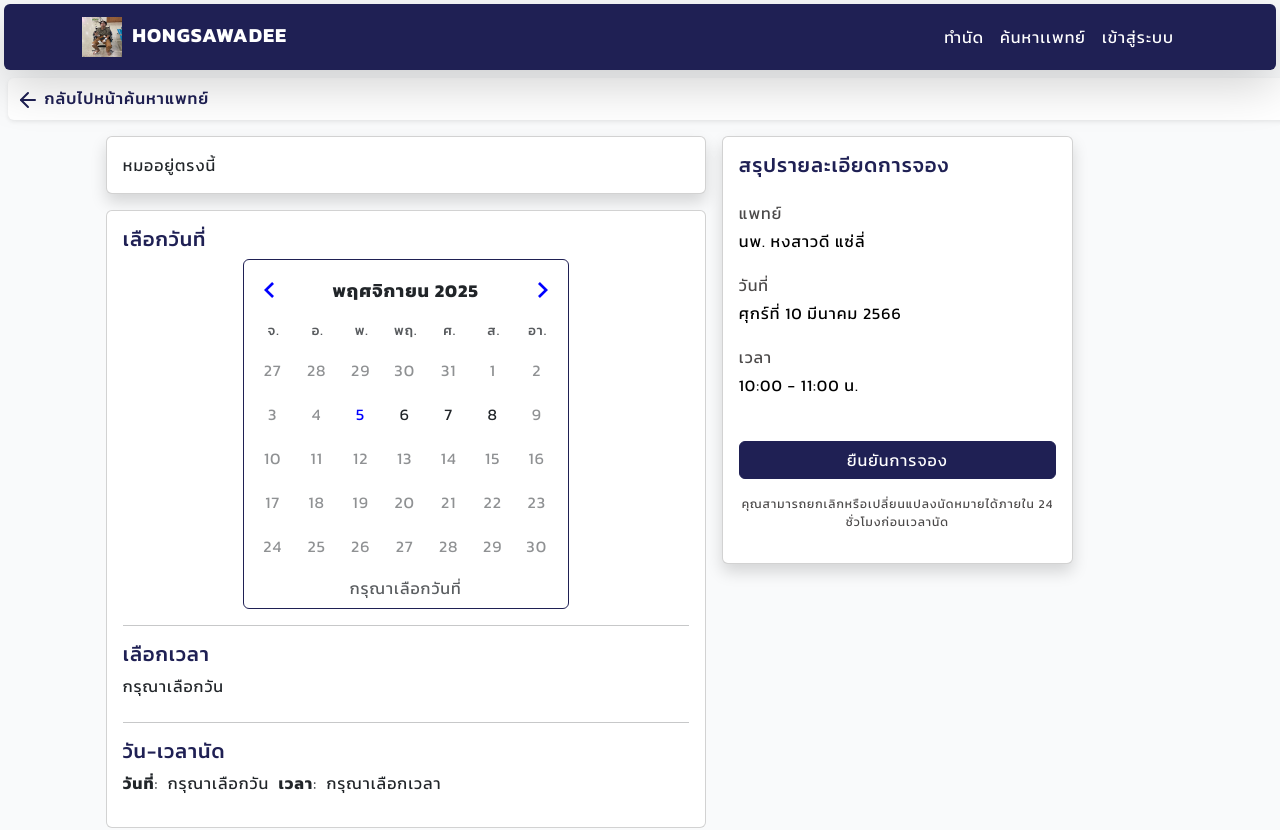
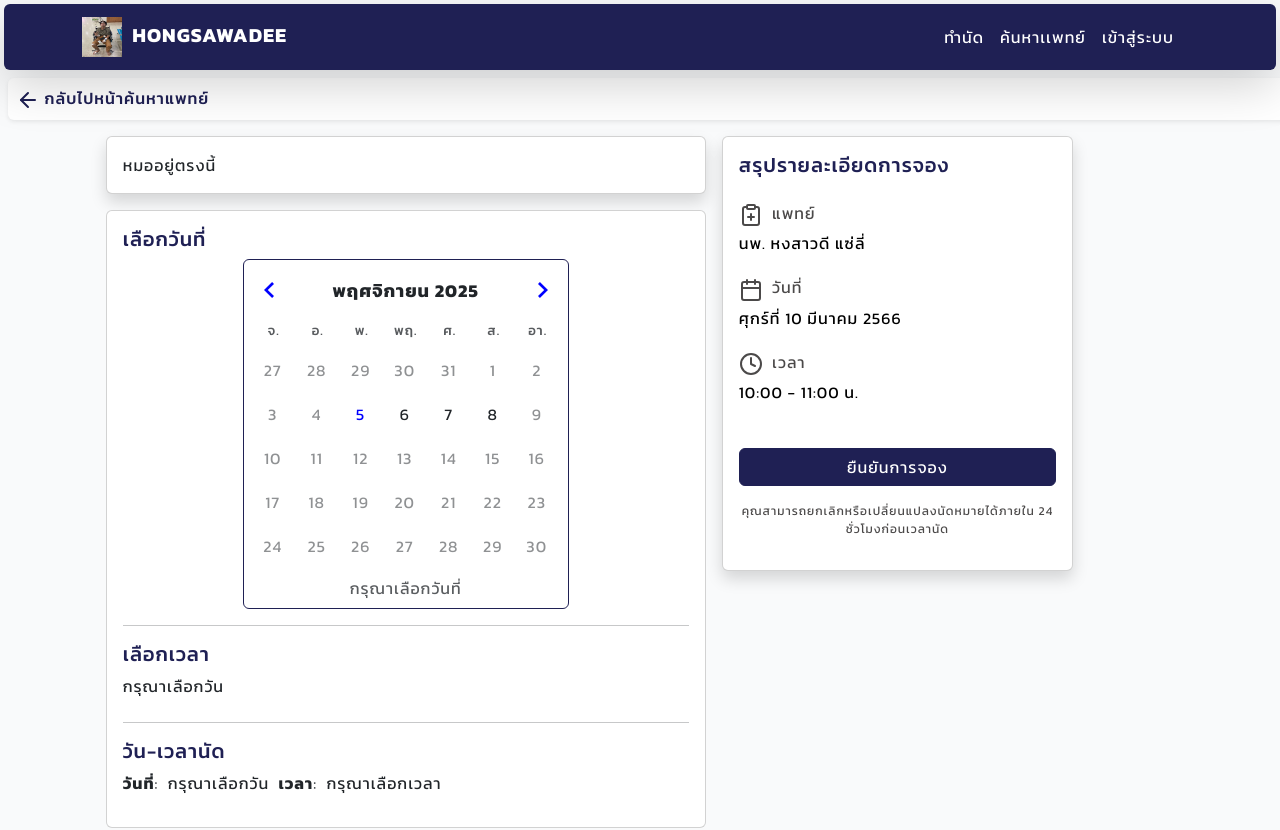
Before and after one commit to Supphanat-P/HealthQ-Co, a React (Vite) app: page /blank in a window 1280 px wide. Shown: the top 830 px of the page. Built offline with nearby package versions, Linux system fonts and the light colour scheme.

Commit message:
P
ลืมเปลี่ยนbranch

```diff
--- a/src/App.css
+++ b/src/App.css
@@ -14,7 +14,7 @@
 }
 
 body {
-  background-color: #F9FAFB !important;
+  background-color: #f9fafb !important;
 }
 
 a:hover {
@@ -51,7 +51,7 @@ select:hover {
   background-color: #1f2054 !important;
 }
 
-.btn-navy{
+.btn-navy {
   background-color: #1f2054 !important;
   border: 1px solid #1f2054 !important;
 }
@@ -276,7 +276,6 @@ button:hover {
   background-color: var(--primary);
 }
 
-
 .hero-video-card h5 {
   color: var(--on-primary);
 }
@@ -285,3 +284,8 @@ button:hover {
   width: 100%;
   height: 100%;
 }
+
+.sticky {
+  position: sticky;
+  top: 0;
+}
--- a/src/Pages/Home/Blank.jsx
+++ b/src/Pages/Home/Blank.jsx
@@ -2,12 +2,10 @@ import React, { useState } from "react";
 import { Calendar } from "../../components/Shared/Calendar";
 import SelectTime from "../../components/Shared/SelectTime";
 import BackToNavigate from "../../components/Shared/backToNavigate";
-import { useData } from "../../Context/DataContext";
-import { Button } from "react-bootstrap";
+import AppointmentSummary from "../../components/Shared/AppointmentSummary";
 
 export default function DatePickerExample() {
   const [selectedDoctorId, setSelectedDoctorId] = useState("D001");
-  const { doctors } = useData();
   const [selectedDate, setSelectedDate] = useState(null);
 
   return (
@@ -39,39 +37,11 @@ export default function DatePickerExample() {
             <div className="card shadow p-3 m-2" style={{ width: "600px" }}>
               คนไข้กรอกข้อมูลตรงนี้
             </div>
-             <div className="card shadow p-3 m-2" style={{ width: "600px" }}>
+            <div className="card shadow p-3 m-2" style={{ width: "600px" }}>
               แนบไฟล์ตรงนี้
             </div>
           </div>
-          <div className="stickky-side">
-            <div className="card w-75 shadow m-2 p-3">
-              <h5 className="mb-4 text-navy">สรุปรายละเอียดการจอง</h5>
-
-              <div className="mb-3">
-                <p className="text-gray mb-1">แพทย์</p>
-                <p className="text-black mb-1">นพ. หงสาวดี แซ่ลี่</p>
-              </div>
-              <div className="mb-3">
-                <p className="text-gray mb-1">วันที่</p>
-                <p className="text-black mb-1">ศุกร์ที่ 10 มีนาคม 2566</p>
-              </div>
-              <div className="mb-3">
-                <p className="text-gray mb-1">เวลา</p>
-                <p className="text-black mb-1">10:00 - 11:00 น.</p>
-              </div>
-              <div className="footer">
-                <Button className="btn-navy w-100 mt-4">ยืนยันการจอง</Button>
-
-                <p
-                  className="text-gray mt-3 text-center"
-                  style={{ fontSize: "12px" }}
-                >
-                  คุณสามารถยกเลิกหรือเปลี่ยนแปลงนัดหมายได้ภายใน 24
-                  ชั่วโมงก่อนเวลานัด
-                </p>
-              </div>
-            </div>
-          </div>
+          <AppointmentSummary />
         </div>
       </div>
     </>
--- /dev/null
+++ b/src/components/Shared/AppointmentSummary.jsx
@@ -0,0 +1,55 @@
+import { Button } from "react-bootstrap";
+import { ClipboardPlus } from "lucide-react";
+import { Calendar } from 'lucide-react';
+import { Clock } from 'lucide-react';
+const AppointmentSummary = () => {
+  return (
+    <>
+      <div
+        className="sticky-side"
+        style={{ position: "sticky", top: 20, zIndex: 100 }}
+      >
+        <div className="card w-75 shadow m-2 p-3">
+          <h5 className="mb-4 text-navy">สรุปรายละเอียดการจอง</h5>
+
+          <div className="mb-3">
+            <p className="text-gray mb-1">
+              <ClipboardPlus />
+              &nbsp;
+              แพทย์
+            </p>
+            <p className="text-black mb-1">นพ. หงสาวดี แซ่ลี่</p>
+          </div>
+          <div className="mb-3">
+            <p className="text-gray mb-1">
+              <Calendar />
+              &nbsp;
+              วันที่
+            </p>
+            <p className="text-black mb-1">ศุกร์ที่ 10 มีนาคม 2566</p>
+          </div>
+          <div className="mb-3">
+            <p className="text-gray mb-1">
+              <Clock />
+              &nbsp;
+              เวลา
+            </p>
+            <p className="text-black mb-1">10:00 - 11:00 น.</p>
+          </div>
+          <div className="footer">
+            <Button className="btn-navy w-100 mt-4">ยืนยันการจอง</Button>
+
+            <p
+              className="text-gray mt-3 text-center"
+              style={{ fontSize: "12px" }}
+            >
+              คุณสามารถยกเลิกหรือเปลี่ยนแปลงนัดหมายได้ภายใน 24
+              ชั่วโมงก่อนเวลานัด
+            </p>
+          </div>
+        </div>
+      </div>
+    </>
+  );
+};
+export default AppointmentSummary;
```
